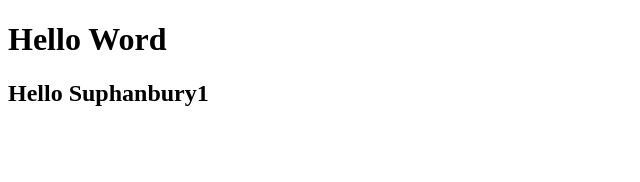
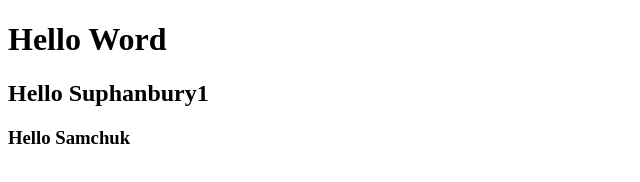
Before and after one commit to M-Sitthikorn/testdee, a plain HTML site: page index.html in a window 1280 px wide. Shown: the whole page, without its empty margins (0-640 px from the left). Drawn offline with Linux system fonts and the light colour scheme.

Commit message:
Update index.html
 <h3> Hello Samchuk </h3>

```diff
--- a/index.html
+++ b/index.html
@@ -8,5 +8,6 @@
 <body>
     <h1>Hello Word</h1>
     <h2>Hello Suphanbury1</h2>
+    <h3> Hello Samchuk </h3>
 </body>
 </html>
```
